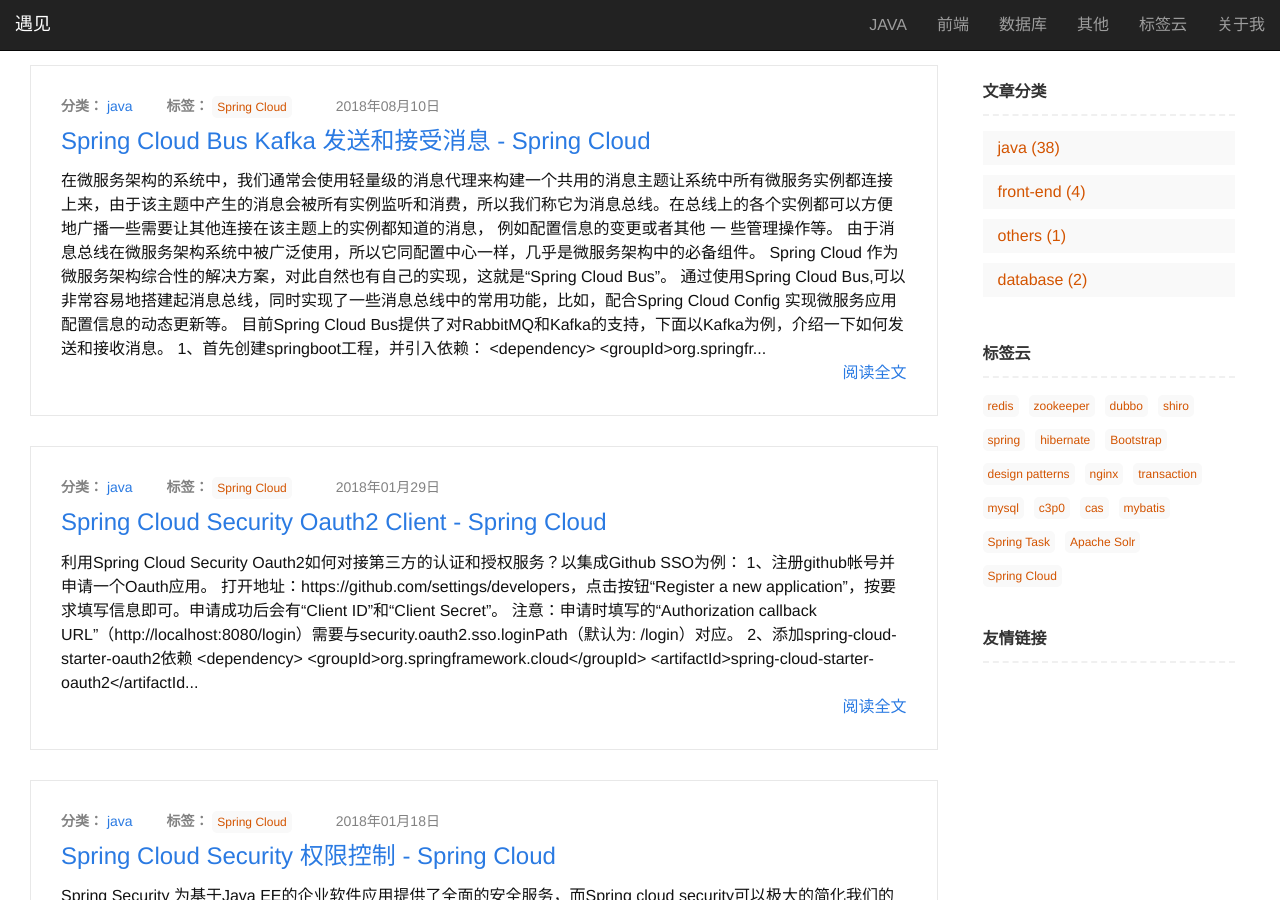
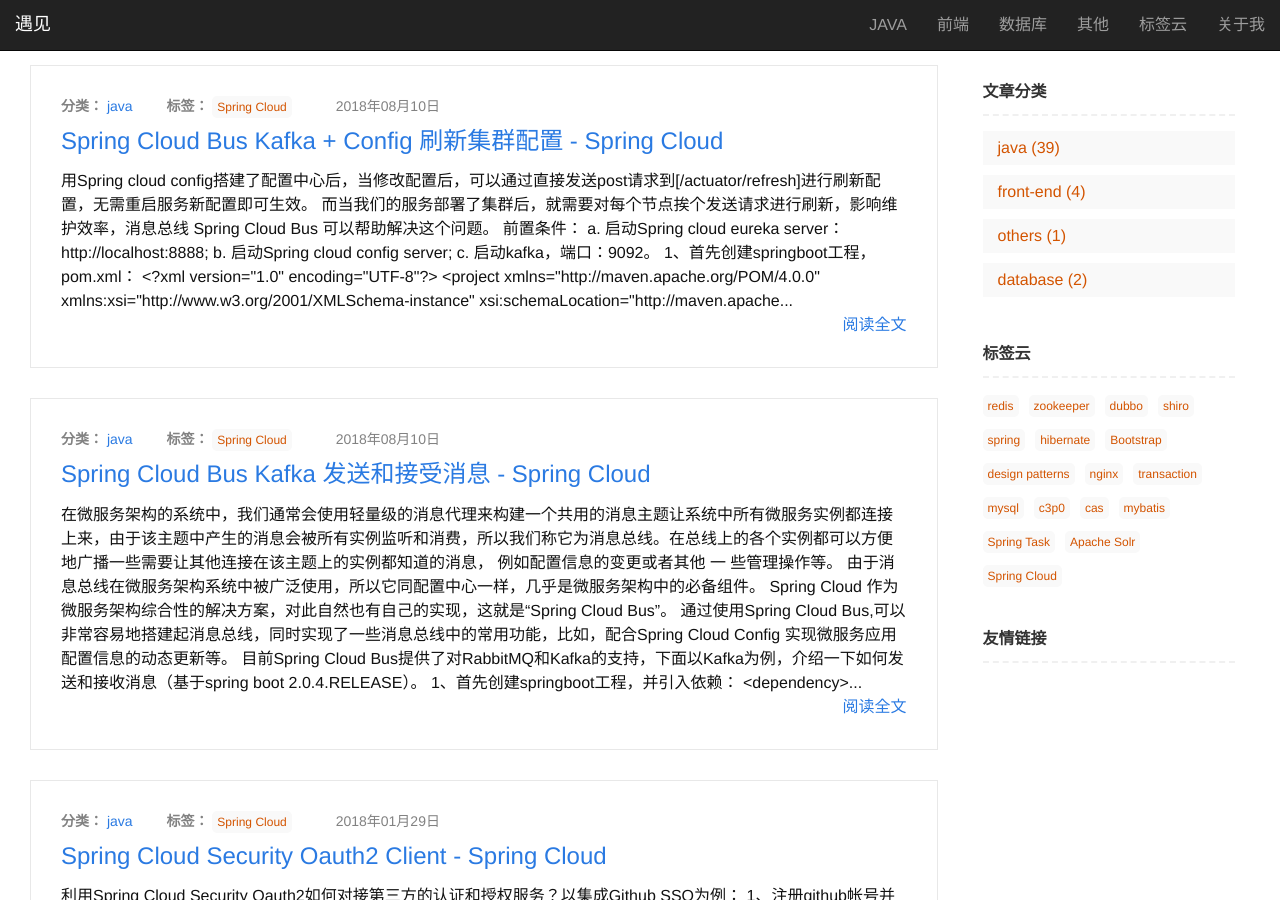
Before and after one commit to iyujian/iyujian.github.io, a Jekyll site: the page built from index.html, in a window 1280 px wide and 900 px high. Built offline with Jekyll 4.4.1, drawn with Linux system fonts in a browser that asks for light colours; nearby versions of some CDN libraries; the list of posts is cut into pages by our own code; comment, search, counter and statistics services are not loaded; some of the changed text lies outside the part shown.

Commit message:
2018-08-10-spring-cloud-starter-bus-kafka-refresh-config.md

````diff
--- /dev/null
+++ b/_posts/java/2018-08-10-spring-cloud-starter-bus-kafka-refresh-config.md
@@ -0,0 +1,183 @@
+---
+layout: post
+title:  "Spring Cloud Bus Kafka + Config 刷新集群配置 - Spring Cloud"
+date:   2018-08-10 17:39:46 +0800
+categories: java
+tags: [Spring Cloud]
+---
+
+用Spring cloud config搭建了配置中心后，当修改配置后，可以通过直接发送post请求到[/actuator/refresh]进行刷新配置，无需重启服务新配置即可生效。
+
+而当我们的服务部署了集群后，就需要对每个节点挨个发送请求进行刷新，影响维护效率，消息总线 Spring Cloud Bus 可以帮助解决这个问题。
+
+前置条件：
+
+a. 启动Spring cloud eureka server： http://localhost:8888;
+
+b. 启动Spring cloud config server;
+
+c. 启动kafka，端口：9092。
+
+1、首先创建springboot工程，pom.xml：
+
+```xml
+<?xml version="1.0" encoding="UTF-8"?>
+<project xmlns="http://maven.apache.org/POM/4.0.0" xmlns:xsi="http://www.w3.org/2001/XMLSchema-instance"
+	xsi:schemaLocation="http://maven.apache.org/POM/4.0.0 http://maven.apache.org/xsd/maven-4.0.0.xsd">
+	<modelVersion>4.0.0</modelVersion>
+
+	<groupId>com.example</groupId>
+	<artifactId>demo</artifactId>
+	<version>0.0.1-SNAPSHOT</version>
+	<packaging>jar</packaging>
+
+	<name>demo</name>
+	<description>Demo project for Spring Boot</description>
+
+	<parent>
+		<groupId>org.springframework.boot</groupId>
+		<artifactId>spring-boot-starter-parent</artifactId>
+		<version>2.0.4.RELEASE</version>
+		<relativePath/> <!-- lookup parent from repository -->
+	</parent>
+
+	<properties>
+		<project.build.sourceEncoding>UTF-8</project.build.sourceEncoding>
+		<project.reporting.outputEncoding>UTF-8</project.reporting.outputEncoding>
+		<java.version>1.8</java.version>
+		<spring-cloud.version>Finchley.SR1</spring-cloud.version>
+	</properties>
+
+	<dependencies>
+		<dependency>
+			<groupId>org.springframework.cloud</groupId>
+			<artifactId>spring-cloud-starter-bus-kafka</artifactId>
+		</dependency>
+        <dependency>
+            <groupId>org.springframework.cloud</groupId>
+            <artifactId>spring-cloud-config-client</artifactId>
+        </dependency>
+        <dependency>
+            <groupId>org.springframework.cloud</groupId>
+            <artifactId>spring-cloud-starter-netflix-eureka-client</artifactId>
+        </dependency>
+		<dependency>
+			<groupId>org.springframework.boot</groupId>
+			<artifactId>spring-boot-starter-web</artifactId>
+		</dependency>
+        <dependency>
+            <groupId>org.springframework.boot</groupId>
+            <artifactId>spring-boot-starter-actuator</artifactId>
+        </dependency>
+		<dependency>
+			<groupId>org.springframework.boot</groupId>
+			<artifactId>spring-boot-starter-test</artifactId>
+			<scope>test</scope>
+		</dependency>
+	</dependencies>
+
+	<dependencyManagement>
+		<dependencies>
+			<dependency>
+				<groupId>org.springframework.cloud</groupId>
+				<artifactId>spring-cloud-dependencies</artifactId>
+				<version>${spring-cloud.version}</version>
+				<type>pom</type>
+				<scope>import</scope>
+			</dependency>
+		</dependencies>
+	</dependencyManagement>
+
+	<build>
+		<plugins>
+			<plugin>
+				<groupId>org.springframework.boot</groupId>
+				<artifactId>spring-boot-maven-plugin</artifactId>
+			</plugin>
+		</plugins>
+	</build>
+
+
+</project>
+```
+2、bootstrap.yml中加入config client及euerka client配置
+
+```
+spring:
+  cloud:
+    config:
+      name: demo
+      profile: development
+      label: master
+      discovery:
+        serviceId: config-server
+        enabled: true
+eureka:
+  client:
+    serviceUrl:
+      defaultZone: http://localhost:8888/eureka/
+```
+
+3、application.yml中加入kafka相关配置:
+
+```
+spring:
+  kafka:
+    bootstrap-servers: 127.0.0.1:9092
+    consumer:
+      group-id: test-consumer-group
+management:
+  endpoints:
+    web:
+      exposure:
+        include: "*"
+```
+
+4、启动类
+
+```java
+import org.springframework.beans.factory.annotation.Value;
+import org.springframework.boot.SpringApplication;
+import org.springframework.boot.autoconfigure.SpringBootApplication;
+import org.springframework.cloud.client.discovery.EnableDiscoveryClient;
+import org.springframework.cloud.context.config.annotation.RefreshScope;
+import org.springframework.web.bind.annotation.GetMapping;
+import org.springframework.web.bind.annotation.RestController;
+
+@SpringBootApplication
+@RestController
+@EnableDiscoveryClient
+@RefreshScope
+public class DemoApplication {
+
+	public static void main(String[] args) {
+		SpringApplication.run(DemoApplication.class, args);
+	}
+
+
+	@Value("${foo}")
+    private String foo;
+
+    @GetMapping("get")
+    public String get() {
+        return foo;
+    }
+
+}
+
+```
+
+5、测试
+
+启动两个实例，端口分别是8080和8081。
+
+发送更新命令同时更新2个实例：
+curl -X POST http://localhost:8080/actuator/bus-refresh
+
+指定刷新范围：
+curl -X POST http://localhost:8080/actuator/bus-refresh?destination=demo
+curl -X POST http://localhost:8080/actuator/bus-refresh?destination=demo:8080
+
+6、进一步优化
+
+既然Spring cloud bus 的 /actuator/bus-refresh 接口提供了针对服务和实例进行配置更新的参数，那么我们就可以在Spring config server中也引入Spring cloud bus, 一起加入到消息总线中来。然后向config server发送刷新请求并指定刷新范围即可。
--- a/_posts/java/2018-08-10-spring-cloud-starter-bus-kafka-send-receive.md
+++ b/_posts/java/2018-08-10-spring-cloud-starter-bus-kafka-send-receive.md
@@ -10,7 +10,7 @@ tags: [Spring Cloud]
 
 由于消息总线在微服务架构系统中被广泛使用，所以它同配置中心一样，几乎是微服务架构中的必备组件。 Spring Cloud 作为微服务架构综合性的解决方案，对此自然也有自己的实现，这就是“Spring Cloud Bus”。 通过使用Spring Cloud Bus,可以非常容易地搭建起消息总线，同时实现了一些消息总线中的常用功能，比如，配合Spring Cloud Config 实现微服务应用配置信息的动态更新等。
 
-目前Spring Cloud Bus提供了对RabbitMQ和Kafka的支持，下面以Kafka为例，介绍一下如何发送和接收消息。
+目前Spring Cloud Bus提供了对RabbitMQ和Kafka的支持，下面以Kafka为例，介绍一下如何发送和接收消息（基于spring boot 2.0.4.RELEASE）。
 
 1、首先创建springboot工程，并引入依赖：
 
````
